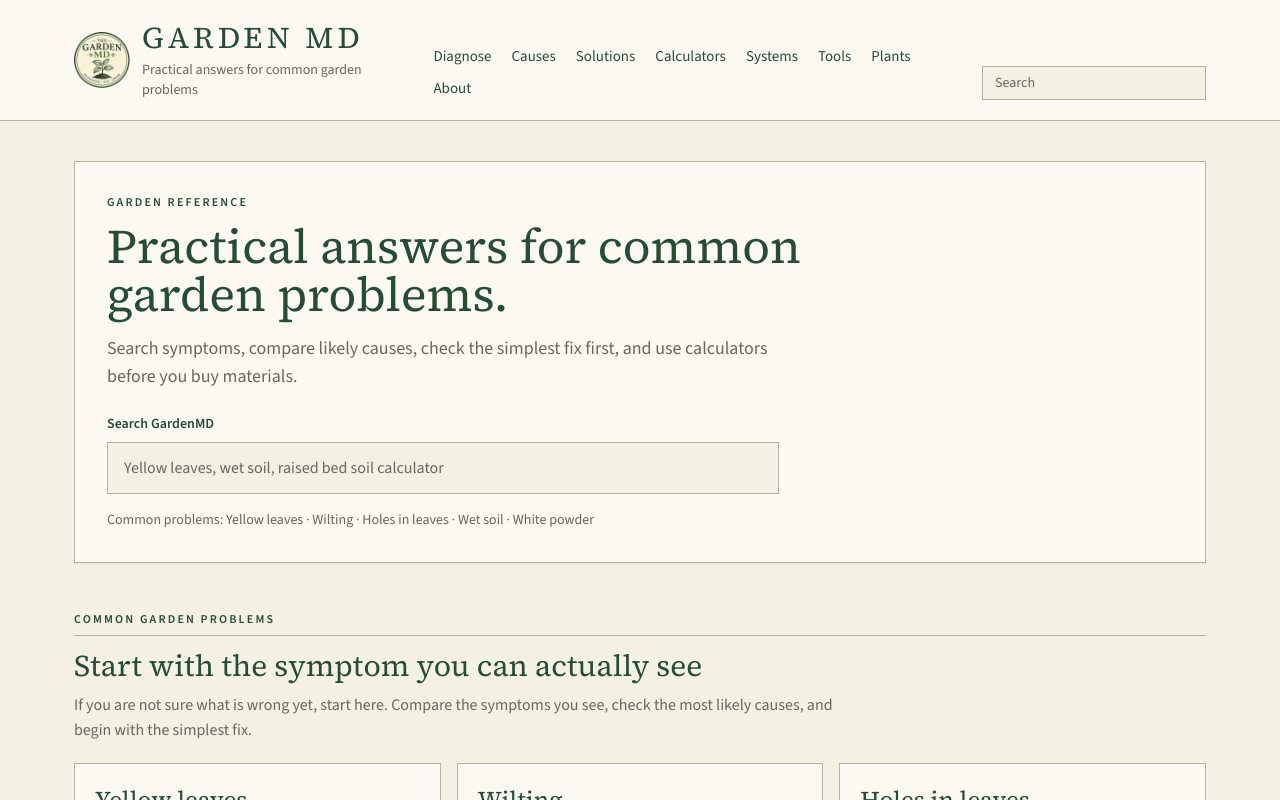
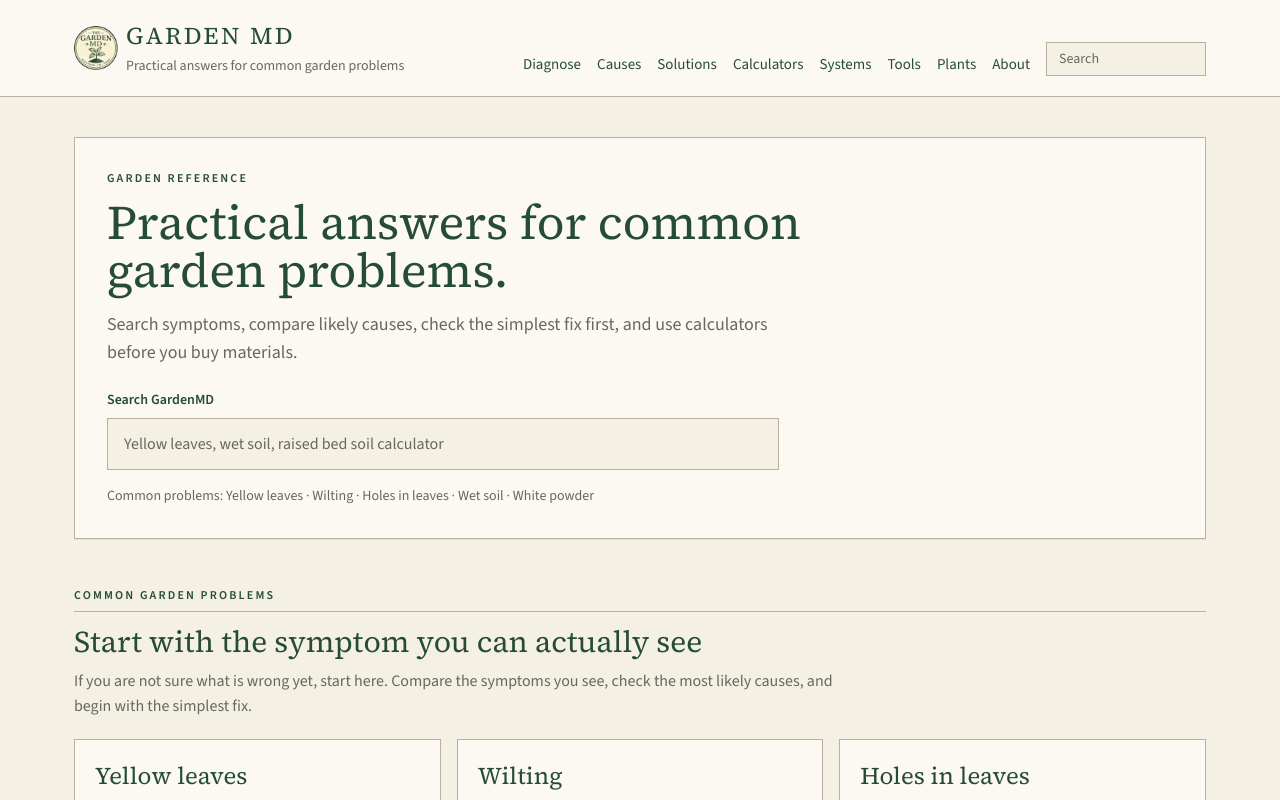
Before and after one commit to beardednotary/the-garden-md, a Next.js app: page / in a window 1280 px wide. Shown: the top 800 px of the page. Built offline with nearby package versions, Linux system fonts and the light colour scheme.

Commit message:
Shrunk banner elements to fit

```diff
--- a/components/SearchBox.tsx
+++ b/components/SearchBox.tsx
@@ -51,7 +51,7 @@ export function SearchBox({
   const inputClasses =
     variant === "hero"
       ? "w-full border border-border bg-paper px-4 py-3 text-ink outline-none placeholder:text-muted"
-      : "w-48 border border-border bg-paper px-3 py-1.5 text-sm text-ink outline-none placeholder:text-muted md:w-56";
+      : "w-32 border border-border bg-paper px-3 py-1.5 text-sm text-ink outline-none placeholder:text-muted md:w-40";
 
   return (
     <div ref={containerRef} className="relative">
--- a/components/layout/Header.tsx
+++ b/components/layout/Header.tsx
@@ -17,10 +17,10 @@ export function Header() {
   return (
     <header className="border-b border-border bg-paper-light">
       <div className="mx-auto flex max-w-shell flex-col gap-4 px-4 py-5 md:flex-row md:items-end md:justify-between md:px-6">
-        <Link href="/" className="flex items-center gap-3 text-ink no-underline">
-          <Image src="/badge.png" alt="" width={56} height={56} className="h-14 w-14" priority />
+        <Link href="/" className="flex items-center gap-2 text-ink no-underline">
+          <Image src="/badge.png" alt="" width={44} height={44} className="h-11 w-11" priority />
           <div>
-            <div className="font-serif text-3xl uppercase tracking-[0.14em] text-green-dark">
+            <div className="font-serif text-2xl uppercase tracking-[0.1em] text-green-dark">
               Garden MD
             </div>
             <div className="mt-1 text-sm text-muted">
@@ -28,8 +28,8 @@ export function Header() {
             </div>
           </div>
         </Link>
-        <div className="flex flex-col gap-3 md:flex-row md:items-end md:gap-5">
-          <nav aria-label="Primary navigation" className="flex flex-wrap gap-x-5 gap-y-2 text-[15px]">
+        <div className="flex flex-col gap-3 md:flex-row md:items-end md:gap-4">
+          <nav aria-label="Primary navigation" className="flex flex-wrap gap-x-4 gap-y-2 text-[15px]">
             {navItems.map((item) => (
               <Link key={item.href} href={item.href} className="text-green-dark underline-offset-4 hover:underline">
                 {item.label}
```
